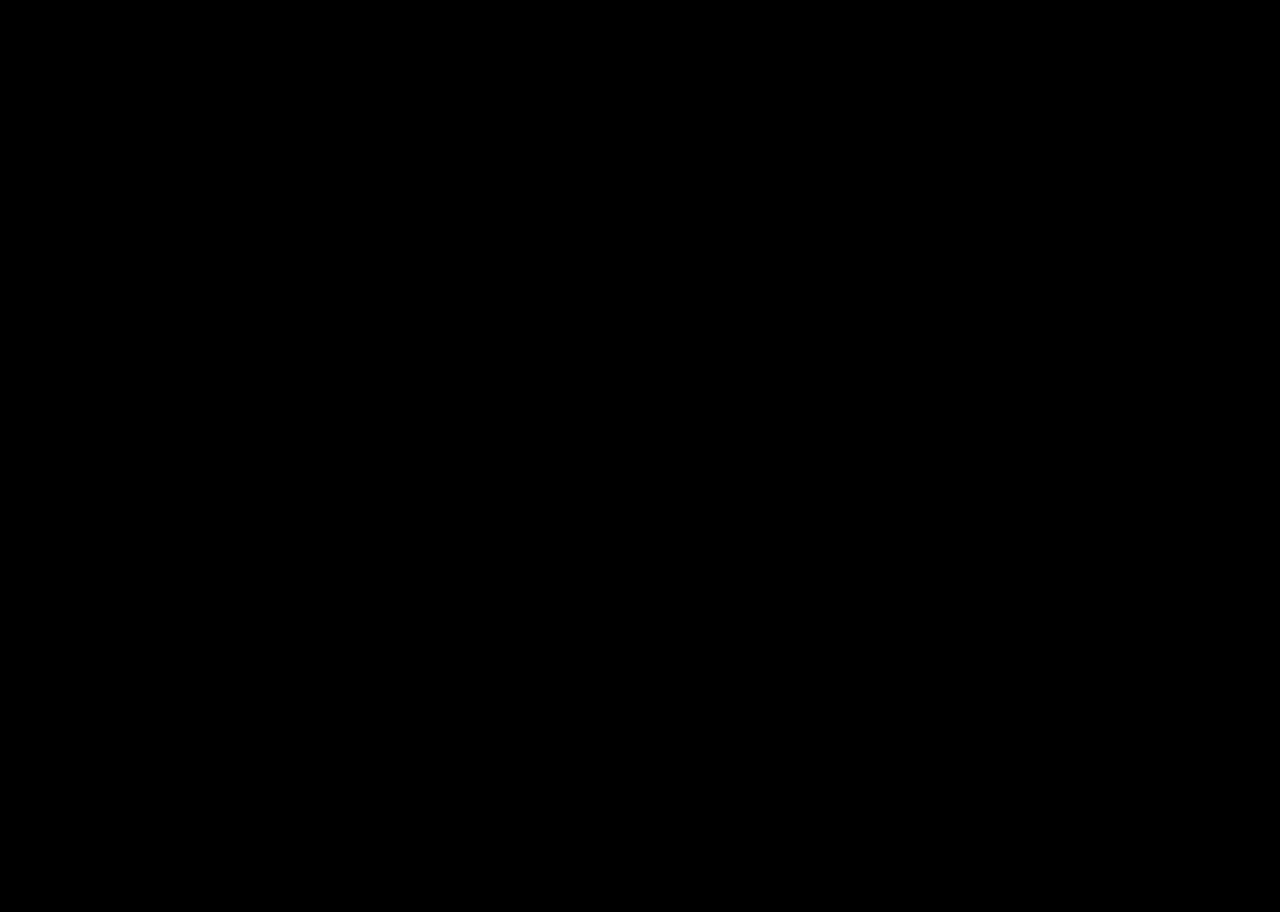
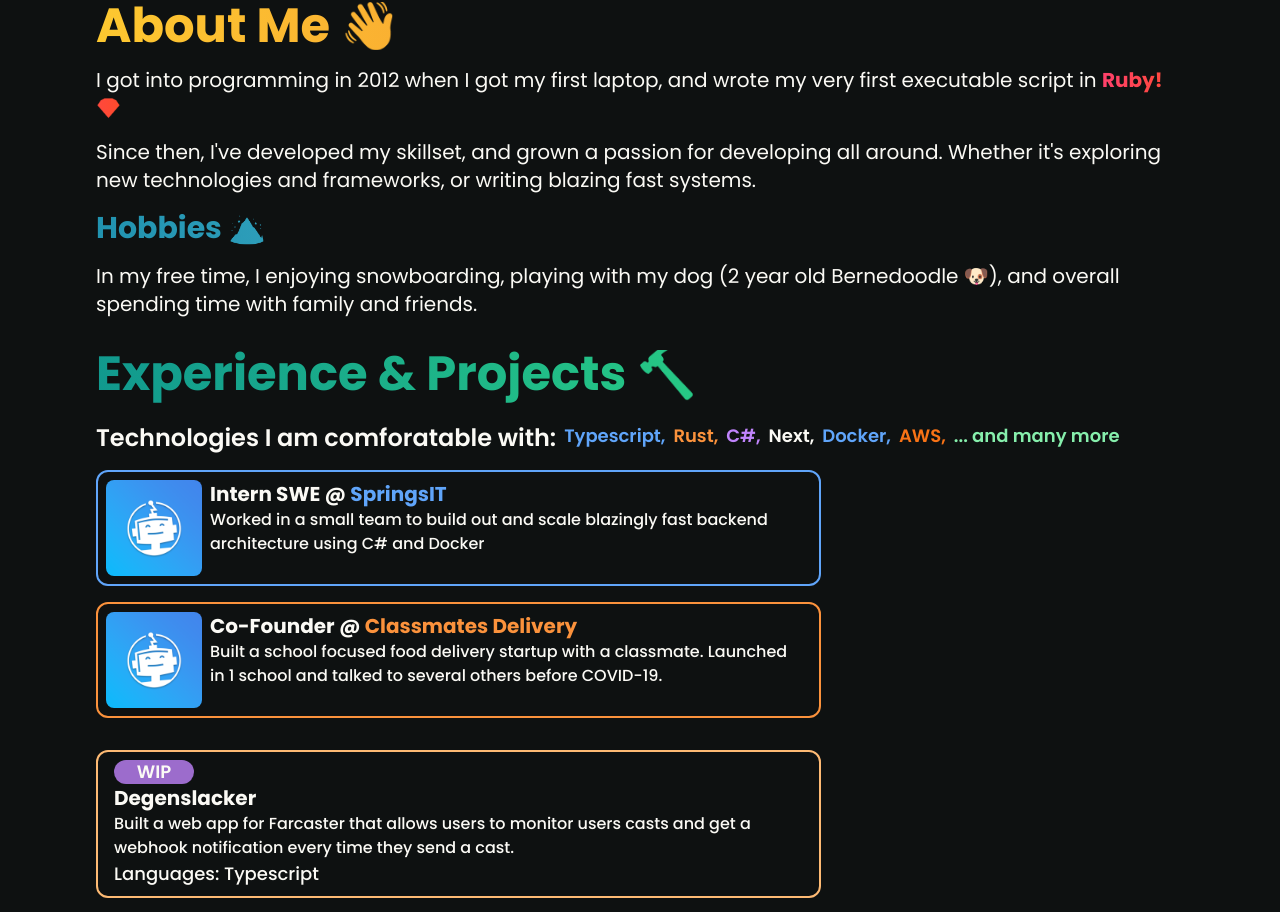
Before and after one commit to TheLDB/website, a Next.js app: page / in a window 1280 px wide. Shown: the part 238-1150 px from the top of the page. Before the commit the page ends 992 px from the top, so only its background shows below. Built offline with nearby package versions, Linux system fonts and the light colour scheme.

Commit message:
feat(ui): updated landing page

```diff
--- /dev/null
+++ b/components/ExpCard.tsx
@@ -0,0 +1,28 @@
+import { useRouter } from "next/router";
+
+interface IExpCard {
+    company: string;
+    title: string;
+    href: string;
+    img: string;
+    color: string;
+    border: string;
+    desc: string;
+}
+
+const ExpCard = (props: IExpCard) => {
+    const router = useRouter();
+    return (
+        <div onClick={() => router.push(props.href)} className={`w-2/3 flex border-2 p-2 rounded-xl ${props.border} up`}>
+            <div className="w-[1/8] h-full flex shrink-0 justify-center items-center">
+                <img src={props.img} className="w-24 rounded-lg" />
+            </div>
+            <div className="h-full flex flex-col justify-center px-2">
+                <h1 className={`font-poppins text-xl font-bold text-site-white`}>{props.title} @ <span className={`${props.color}`}>{props.company}</span></h1>
+                <h1 className={`font-poppins text-md font-medium text-site-white`}>{props.desc}</h1>
+            </div>
+        </div>
+    )
+}
+
+export default ExpCard;
--- /dev/null
+++ b/components/Modal.tsx
@@ -0,0 +1,29 @@
+import { MotionConfig } from "framer-motion";
+import { Dispatch, SetStateAction } from "react";
+import { motion } from 'framer-motion';
+interface IModal {
+    setModalOpen: Dispatch<SetStateAction<boolean>>;
+}
+
+const Modal = (props: IModal) => {
+    return (
+        <div onClick={() => props.setModalOpen(false)} className="w-screen h-screen absolute bg-site-black/75 flex justify-center items-center">
+            <div onClick={e => e.stopPropagation()} className="w-1/3 h-auto p-6 bg-site-black border border-site-white rounded-xl drop-shadow-2xl flex flex-col space-y-4 items-center relative">
+            <div onClick={e => {
+                e.stopPropagation();
+                e.preventDefault();
+                props.setModalOpen(false);
+            }} className="w-14 h-14 bg-red-400/60 rounded-lg flex justify-center items-center up absolute top-6 right-6">
+                        <h1 className="font-poppins text-3xl font-bold text-site-white">X</h1>
+                    </div>
+                <h1 className="font-poppins text-site-white font-bold text-5xl">Contact Me</h1>
+                <a target={"_blank"} href="mailto:ldb@erikboles.com" className="font-poppins text-green-300 font-semibold text-3xl">Email me</a>
+                <a target={"_blank"} href="https://www.linkedin.com/in/landon-boles-16b686143/" className="font-poppins text-blue-400 font-semibold text-3xl">Linkedin</a>
+                <a target={"_blank"} href="https://twitter.com/landon_xyz" className="font-poppins text-blue-400 font-semibold text-3xl">Twitter</a>
+
+            </div>
+        </div>
+    )
+}
+
+export default Modal;
--- /dev/null
+++ b/components/ProjectCard.tsx
@@ -0,0 +1,31 @@
+import { useRouter } from "next/router";
+
+interface IProjectCard {
+    title: string;
+    desc: string;
+    href: string;
+    color: string;
+    border: string;
+    languages: string[];
+    wip: boolean;
+}
+
+const ProjectCard = (props: IProjectCard) => {
+    const router = useRouter();
+    return (
+        <div onClick={() => router.push(props.href)} className={`w-2/3 flex border-2 p-2 rounded-xl ${props.border} up`}>
+            <div className="h-full flex flex-col justify-center px-2">
+                {props.wip && (
+                    <div className="w-20 h-6 bg-purple-400/80 rounded-full flex justify-center items-center">
+                        <h1 className="font-poppins font-semibold text-site-white text-lg">WIP</h1>
+                    </div>
+                )}
+                <h1 className={`font-poppins text-xl font-bold text-site-white`}>{props.title}</h1>
+                <h1 className={`font-poppins text-md font-medium text-site-white`}>{props.desc}</h1>
+                <h1 className={`font-poppins text-lg font-medium text-site-white`}>Languages: {props.languages}</h1>
+            </div>
+        </div>
+    )
+}
+
+export default ProjectCard;
--- a/pages/_app.tsx
+++ b/pages/_app.tsx
@@ -3,9 +3,7 @@
 
 function MyApp({ Component, pageProps }: AppProps) {
   return (
-    <div className="bg-black">
-        <Component {...pageProps} />
-    </div>
+    <Component {...pageProps} />
   );
 }
 
--- a/pages/index.tsx
+++ b/pages/index.tsx
@@ -1,14 +1,81 @@
 import { motion } from "framer-motion";
 import Head from "next/head";
+import { useState } from "react";
+import ExpCard from "../components/ExpCard";
+import Modal from "../components/Modal";
+import ProjectCard from "../components/ProjectCard";
 
 const Home = () => {
+    const [modalOpen, setModalOpen] = useState(false);
+
+    interface Technology {
+        name: string;
+        color: string;
+    }
+    const technologies: Technology[] = [
+        {
+            name: "Typescript,",
+            color: "text-blue-400"
+        },
+        {
+            name: "Rust,",
+            color: "text-orange-400"
+        },
+        {
+            name: "C#,",
+            color: "text-purple-400"
+        },
+        {
+            name: "Next,",
+            color: "text-site-white"
+        },
+        {
+            name: "Docker,",
+            color: "text-blue-400"
+        },
+        {
+            name: "AWS, ",
+            color: "text-orange-500"
+        }
+    ]
     return (
         <>
             <Head>
                 <title>Landon Boles</title>
             </Head>
-            <div className="flex min-h-screen flex-col items-center bg-black my-24">
-                <h1 className="font-poppins text-site-white font-bold text-6xl">Test</h1>
+            {modalOpen && <Modal setModalOpen={setModalOpen} />}
+            <div className="flex min-h-screen flex-col space-y-8 items-center justify-center py-12 px-24 bg-site-black">
+                <div className="w-full flex flex-col space-y-4">
+                    <h1 className="font-poppins text-site-white text-5xl font-bold">Landon Boles</h1>
+                    <h1 className="font-poppins text-site-white text-2xl font-bold">17 year old new-grad software engineer.</h1>
+                    <button onClick={() => setModalOpen(true)} className="w-28 h-12 bg-gradient-to-r bg-blue-400 text-site-white font-poppins font-semibold rounded-xl up">
+                        Contact Me
+                    </button>
+                </div>
+                <div className="w-full flex flex-col space-y-4">
+                    <h1 className="font-poppins text-5xl font-bold grad-text from-[#FDC830] to-[#F37335]">About Me 👋</h1>
+                    <h1 className="font-poppins text-site-white text-xl font-normal">I got into programming in 2012 when I got my first laptop, and wrote my very first executable script in <span className="font-bold grad-text from-[#FF416C] to-[#FF4B2B]">Ruby! 💎</span></h1>
+                    <h1 className="font-poppins text-site-white text-xl font-normal">Since then, I've developed my skillset, and grown a passion for developing all around. Whether it's exploring new technologies and frameworks, or writing blazing fast systems.</h1>
+                    <h1 className="font-poppins grad-text from-[#2193b0] to-[#6dd5ed] font-bold text-3xl">Hobbies 🏔️</h1>
+                    <h1 className="font-poppins text-site-white text-xl font-normal">In my free time, I enjoying snowboarding, playing with my dog (2 year old Bernedoodle 🐶), and overall spending time with family and friends.</h1>
+                </div>
+                <div className="w-full flex flex-col space-y-4">
+                    <h1 className="font-poppins text-5xl font-bold grad-text pb-2 from-[#11998e] to-[#38ef7d]">Experience & Projects 🔨</h1>
+                    <div className="flex space-x-2">
+                        <h1 className="font-poppins font-semibold text-2xl text-site-white">Technologies I am comforatable with:</h1>
+                        {technologies.map(technology => (
+                            <h1 className={`font-poppins font-semibold text-lg ${technology.color}`}>{technology.name}</h1>
+                        ))}
+                        <h1 className="font-poppins font-semibold text-lg text-green-300">... and many more</h1>
+                    </div>
+                    <ExpCard company="SpringsIT" title="Intern SWE" href="https://springsit.com" color="text-blue-400" border="border-blue-400" desc="Worked in a small team to build out and scale blazingly fast backend architecture using C# and Docker" img="/SpringsIT.png" />
+                    <ExpCard company="Classmates Delivery" title="Co-Founder" href="/" color="text-orange-400" border="border-orange-400" desc="Built a school focused food delivery startup with a classmate. Launched in 1 school and talked to several others before COVID-19." img="/SpringsIT.png" />
+                </div>
+                <div className="w-full flex flex-col space-y-4">
+                    <ProjectCard title="Degenslacker" href="https://github.com/TheLDB/degenslacker" color="text-orange-300" border="border-orange-300" desc="Built a web app for Farcaster that allows users to monitor users casts and get a webhook notification every time they send a cast." languages={["Typescript"]} wip={true} />
+                    <ProjectCard title="farcaster-rs" href="https://github.com/TheLDB/farcaster-rs" color="text-purple-400" border="border-purple-400" desc="A rust crate that allows for interaction with the Farcaster V2 contracts & APIs via Rust" languages={["Rust"]} wip={true} />
+                    <ProjectCard title="Hopdown" href="https://github.com/TheLDB/hopdown" color="text-blue-400" border="border-blue-400" desc="A realtime, collaborative Markdown editor built for a 48 hour hackathon. Powered by hop.io" languages={["Typescript"]} wip={false} />
+                </div>
             </div>
         </>
     )
--- a/styles/globals.css
+++ b/styles/globals.css
@@ -1,62 +1,14 @@
-@import url("https://fonts.googleapis.com/css2?family=Roboto:wght@100;200;300;400;500;600;700&display=swap");
+@import url('https://fonts.googleapis.com/css2?family=Poppins:ital,wght@0,100;0,200;0,300;0,400;0,500;0,600;0,700;0,800;0,900;1,100;1,200;1,300;1,400;1,500;1,600;1,700;1,800;1,900&display=swap');
 @tailwind base;
 @tailwind components;
 @tailwind utilities;
 
-.link-underline {
-	border-bottom-width: 0;
-	background-image: linear-gradient(transparent, transparent), linear-gradient(#fff, #fff);
-	background-size: 0 3px;
-	background-position: 0 100%;
-	background-repeat: no-repeat;
-	transition: background-size .5s ease-in-out;
+@layer components {
+    .grad-text {
+        @apply text-transparent bg-clip-text bg-gradient-to-r
+    }
+
+    .up {
+        @apply hover:-translate-y-2 transition-all duration-300 ease-in-out hover:cursor-pointer
+    }
 }
-
-.link-underline-black {
-	background-image: linear-gradient(transparent, transparent), linear-gradient(to right, #f12711, #f5af19)
-}
-
-.link-underline-green {
-	background-image: linear-gradient(transparent, transparent), linear-gradient(to right, #11998e, #38ef7d)
-}
-
-.link-underline:hover {
-	background-size: 100% 3px;
-	background-position: 0 100%
-}
-
-.text-gradient {
-	background: linear-gradient(90deg, #f12711, #f5af19 100%);
-	background-clip: text;
-	-webkit-background-clip: text;
-	-webkit-text-fill-color: transparent;
-}
-
-.text-gradient-green {
-	background: linear-gradient(90deg, #11998e, #38ef7d 100%);
-	background-clip: text;
-	-webkit-background-clip: text;
-	-webkit-text-fill-color: transparent;
-}
-
-html,
-body {
-    padding: 0;
-    margin: 0;
-    font-family: Roboto, sans-serif;
-    background: #000;
-    overscroll-behavior-y: none;
-}
-
-a {
-    color: inherit;
-    text-decoration: none;
-}
-
-* {
-    box-sizing: border-box;
-}
-
-.spinner {
-    display: none !important;
-}
--- a/tailwind.config.js
+++ b/tailwind.config.js
@@ -12,6 +12,9 @@
           'white': '#FBFAF5',
           'black': '#0E1111'
         }
+      },
+      fontFamily: {
+        'poppins': ["Poppins"]
       }
     },
   },
```
Also changed, not shown: public/SpringsIT.png (added).
